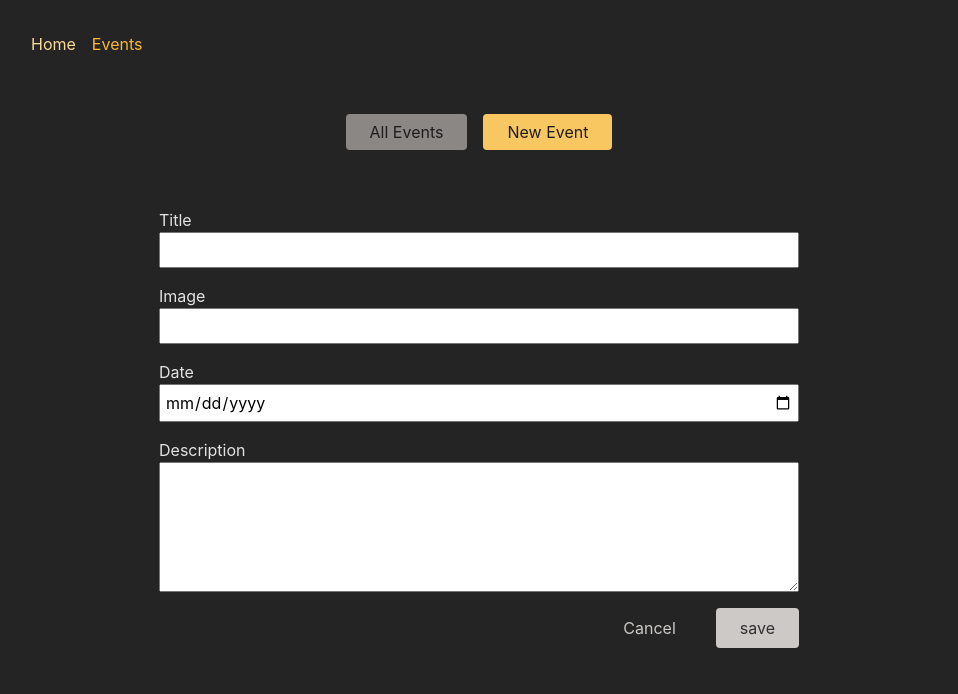
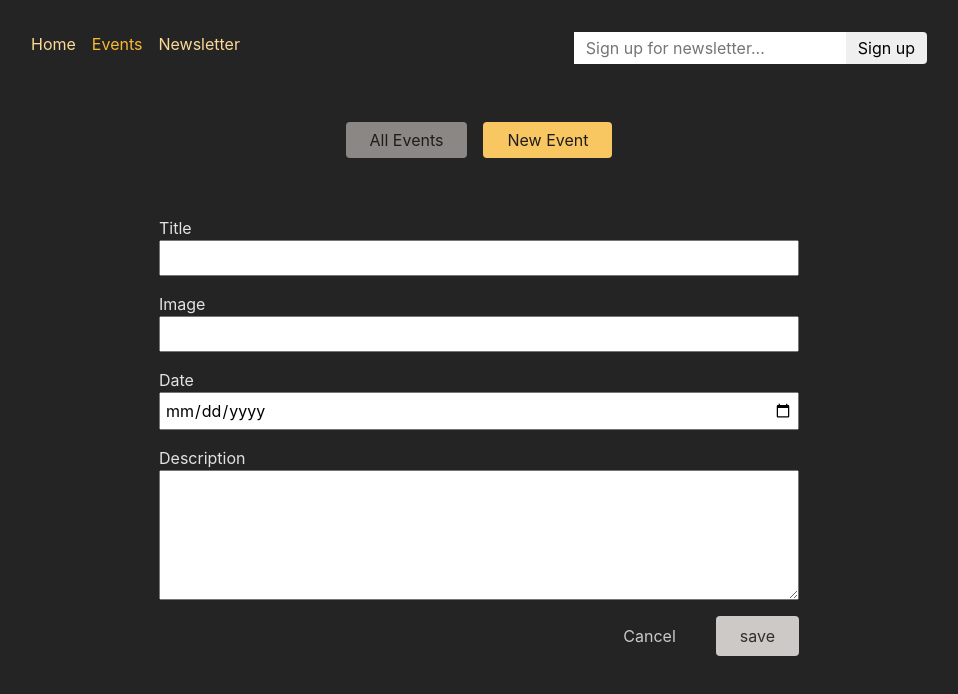
Before and after one commit to yatin3/React-Events-NewsLetter, a React (Create React App) app in the folder frontend/: page /events/new in a window 1280 px wide. Shown: the top 694 px of the page, without its empty margins (161-1119 px from the left). Built offline with nearby package versions, Linux system fonts and the light colour scheme.

Commit message:
added newsletter form

```diff
--- a/frontend/src/App.js
+++ b/frontend/src/App.js
@@ -1,16 +1,18 @@
 import { RouterProvider, createBrowserRouter } from "react-router-dom";
-import HomePage from "./pages/Home";
-import EventsPage, { loader as eventsLoader } from "./pages/Events";
-import NewEventPage from "./pages/NewEvent";
+
+import EditEventPage from "./pages/EditEvent";
+import ErrorPage from "./pages/Error";
 import EventDetailPage, {
   loader as eventDetailLoader,
   action as deleteEventAction,
 } from "./pages/EventDetail";
-import EditEventPage from "./pages/EditEvent";
+import EventsPage, { loader as eventsLoader } from "./pages/Events";
+import EventsRootLayout from "./pages/EventsRoot";
+import HomePage from "./pages/Home";
+import NewEventPage from "./pages/NewEvent";
 import RootLayout from "./pages/Root";
-import EventsRootlayout from "./pages/EventsRoot";
-import ErrorPage from "./pages/Error";
 import { action as manipulateEventAction } from "./components/EventForm";
+import NewsletterPage, { action as newsletterAction } from "./pages/Newsletter";
 
 const router = createBrowserRouter([
   {
@@ -21,7 +23,7 @@
       { index: true, element: <HomePage /> },
       {
         path: "events",
-        element: <EventsRootlayout />,
+        element: <EventsRootLayout />,
         children: [
           {
             index: true,
@@ -52,6 +54,11 @@
           },
         ],
       },
+      {
+        path: "newsletter",
+        element: <NewsletterPage />,
+        action: newsletterAction,
+      },
     ],
   },
 ]);
--- a/frontend/src/components/EventForm.js
+++ b/frontend/src/components/EventForm.js
@@ -14,7 +14,7 @@
   const navigate = useNavigate();
   const navigation = useNavigation();
 
-  const isSubmittting = navigation.state == "submitting";
+  const isSubmittting = navigation.state === "submitting";
 
   function cancelHandler() {
     navigate("..");
--- a/frontend/src/components/MainNavigation.js
+++ b/frontend/src/components/MainNavigation.js
@@ -1,5 +1,7 @@
-import { NavLink } from "react-router-dom";
-import classes from "./MainNavigation.module.css";
+import { NavLink } from 'react-router-dom';
+
+import classes from './MainNavigation.module.css';
+import NewsletterSignup from './NewsletterSignup';
 
 function MainNavigation() {
   return (
@@ -27,8 +29,19 @@
               Events
             </NavLink>
           </li>
+          <li>
+            <NavLink
+              to="/newsletter"
+              className={({ isActive }) =>
+                isActive ? classes.active : undefined
+              }
+            >
+              Newsletter
+            </NavLink>
+          </li>
         </ul>
       </nav>
+      <NewsletterSignup />
     </header>
   );
 }
--- /dev/null
+++ b/frontend/src/components/NewsletterSignup.js
@@ -0,0 +1,28 @@
+import { useFetcher } from 'react-router-dom';
+
+import classes from './NewsletterSignup.module.css';
+import { useEffect } from 'react';
+
+function NewsletterSignup() {
+   const fetcher = useFetcher();
+   const { data,state } = fetcher;
+
+   useEffect(()=>{
+    if(state === 'idle' && data && data.message){
+      window.alert("newsletter signup successful!");
+    }
+   },[data,state]);
+
+  return (
+    <fetcher.Form method="post" action="/newsletter" className={classes.newsletter}>
+      <input
+        type="email"
+        placeholder="Sign up for newsletter..."
+        aria-label="Sign up for newsletter"
+      />
+      <button>Sign up</button>
+    </fetcher.Form>
+  );
+}
+
+export default NewsletterSignup;
--- /dev/null
+++ b/frontend/src/components/NewsletterSignup.module.css
@@ -0,0 +1,18 @@
+.newsletter input,
+.newsletter button {
+  font: inherit;
+  padding: 0.25rem 0.75rem;
+  border-radius: 0;
+  border: none;
+}
+
+.newsletter button {
+  border-top-right-radius: 4px;
+  border-bottom-right-radius: 4px;
+  cursor: pointer;
+}
+
+.newsletter button:hover {
+  background-color: var(--color-primary-300);
+  color: var(--color-gray-800);
+}
--- /dev/null
+++ b/frontend/src/pages/Newsletter.js
@@ -0,0 +1,21 @@
+import NewsletterSignup from '../components/NewsletterSignup';
+import PageContent from '../components/PageContent';
+
+function NewsletterPage() {
+  return (
+    <PageContent title="Join our awesome newsletter!">
+      <NewsletterSignup />
+    </PageContent>
+  );
+}
+
+export default NewsletterPage;
+
+export async function action({ request }) {
+  const data = await request.formData();
+  const email = data.get('email');
+
+  // send to backend newsletter server ...
+  console.log(email);
+  return { message: 'Signup successful!' };
+}
```
